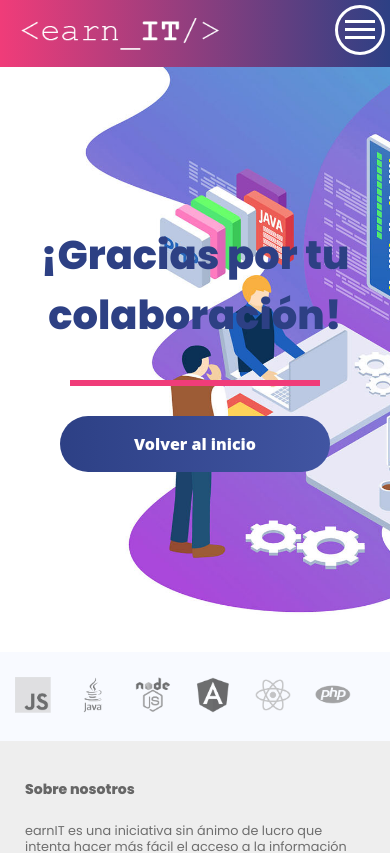
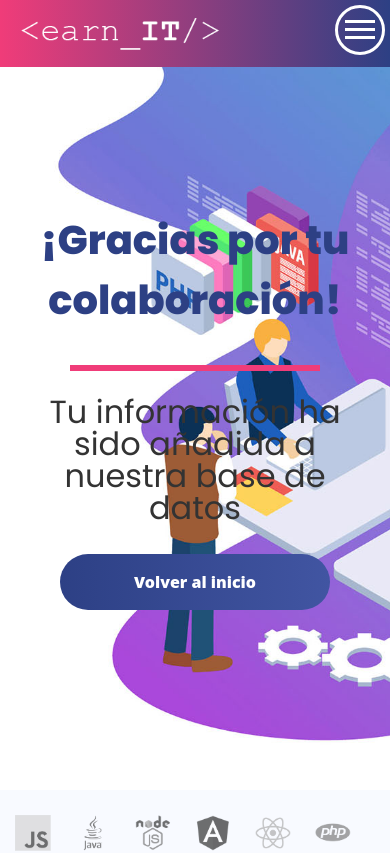
Before and after one commit to JavierMartinGil/Proyecto-earnIT-frontend, an Angular app: page /gracias in a window 390 px wide. Shown: the top 853 px of the page. Built offline with nearby package versions, Linux system fonts and the light colour scheme.

Commit message:
Commit final del dia

```diff
--- a/src/app/formcomp/formcomp.component.ts
+++ b/src/app/formcomp/formcomp.component.ts
@@ -38,8 +38,8 @@ export class FormcompComponent implements OnInit {
     this.comparaService.comparar(this.formulario_solicitud.value)
       .then(response => {
         if (response[0][0]['salario_medio'] == null) {
-          this.salario_medio = 'No se han encontrado resultados';
-          return;
+          this.salario_medio = 'No hay resultados';
+
         } else {
           this.salario_medio = response[0][0]['salario_medio'].toString().substring(0, 5);
           this.datos_devs = response[1][0];
--- a/src/app/gracias/gracias.component.css
+++ b/src/app/gracias/gracias.component.css
@@ -1,5 +1,5 @@
 .imagen_gracias{
-    margin-top:40px;
+    margin-top:25px;
     background-image: url(../../assets/img/earnit-gracias.jpg);
     background-size: cover;
     padding: 150px 0;
@@ -18,6 +18,13 @@
     color: #2d4084;
     max-width: 60%;
     line-height: 1.5em;
+}
+
+.imagen_gracias h4{
+    font-size: 2em;
+    margin-top: 25px;
+    color: #6e6e6e;
+    max-width: 60%;
 }
 
 .imagen_gracias .boton{
@@ -53,10 +60,13 @@
 
 @media (max-width: 800px){
 
-.imagen_gracias h3{
-
+.imagen_gracias h3, .imagen_gracias h4{
     max-width: 100%;
     text-align: center;
+}
+
+.imagen_gracias h4{
+    color: #333;
 }
 
 .imagen_gracias hr{
--- a/src/app/gracias/gracias.component.html
+++ b/src/app/gracias/gracias.component.html
@@ -3,6 +3,7 @@
     <div class="container">
         <h3>¡Gracias por tu colaboración!</h3>
         <hr>
+        <h4>Tu información ha sido añadida a nuestra base de datos</h4>
         <a [routerLink]="['/']" class="boton">Volver al inicio</a>
     </div>
 </div>
```
Also changed, not shown: src/assets/img/fondo-footer1.png.
